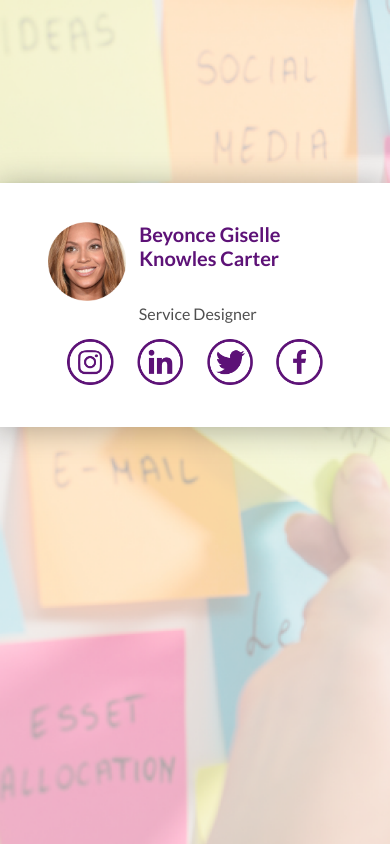
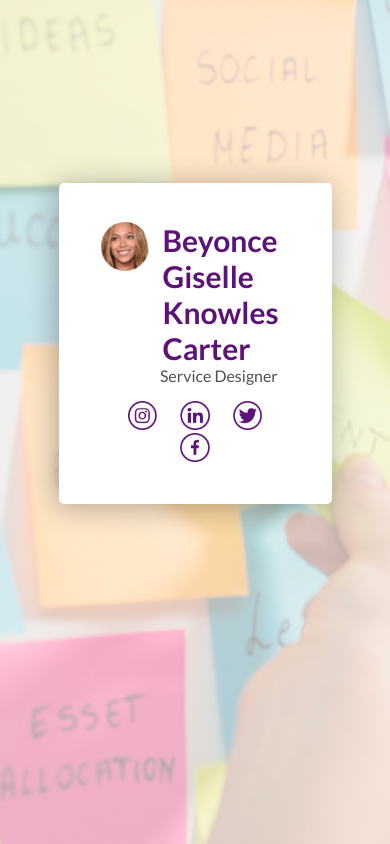
Before and after one commit to gabrieladaltoe/Exercicio-layout-responsivo-mobile-3, a plain HTML site: page index.html in a window 390 px wide. Drawn offline with Linux system fonts and the light colour scheme.

Commit message:
css-responsivo-tablet

```diff
--- a/css/style.css
+++ b/css/style.css
@@ -93,3 +93,46 @@ footer {
         vertical-align: top;
     }
 }
+
+@media (max-width:780px){
+    .secao {
+        width: 70%;
+        border-radius: 5px;
+        padding: 10%;
+        vertical-align: middle;
+    }
+
+    .secao img {
+        width: 25%;
+        margin-right: 10px;
+    }
+
+    .secao__title {
+        display: inline-block;
+        margin: 0;
+        width: 65%;
+        vertical-align: top;
+        text-align: left;
+        font-size: 30px;
+    }
+
+    .redes-sociais img {
+        width: 15%;
+        margin: 0px 10px;
+    }
+
+    footer {
+        bottom: 0px;
+        left: 0px;
+        right: 0px;
+        margin-bottom: 0px;
+    }
+
+    .secao__cargo {
+        width: 75%;
+        margin-left: 32%;
+        margin-top: 0px;
+        text-align: left;
+        vertical-align: top;
+}
+}
```
